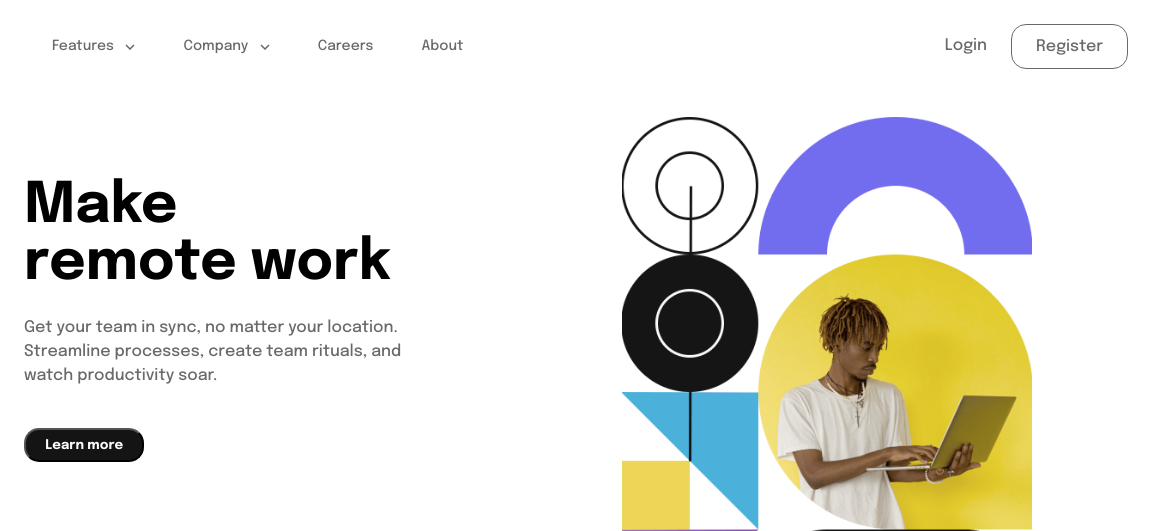
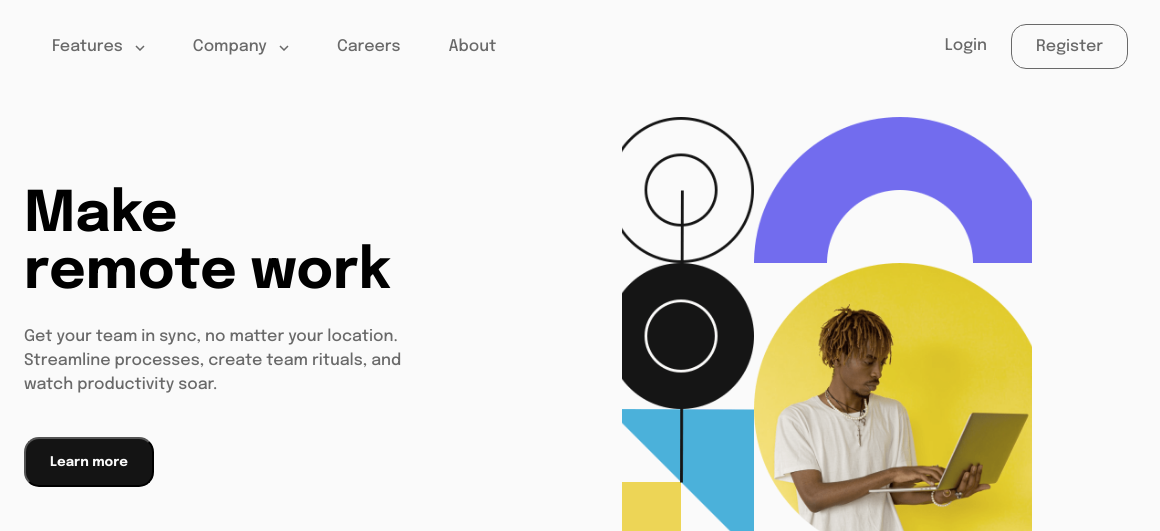
Before and after one commit to Jaganravichandran/challenges, a plain HTML site: page intro-section-with-dropdown-navigation-main/index.html in a window 1280 px wide. Shown: the top 531 px of the page, 120-1280 px from the left. Drawn offline with Linux system fonts and the light colour scheme.

Commit message:
Fix: nav alignment issue

```diff
--- a/intro-section-with-dropdown-navigation-main/style.css
+++ b/intro-section-with-dropdown-navigation-main/style.css
@@ -35,6 +35,7 @@
 
 body {
   font-family: var(--font-family);
+  background-color: var(--neutral-black);
 }
 
 ul {
@@ -55,6 +56,7 @@ a {
   display: flex;
   justify-content: space-between;
   padding: 1.5rem 1rem;
+  background-color: var(--neutral-white);
 }
 
 #menu-button {
@@ -70,6 +72,9 @@ a {
 .main-container {
   display: flex;
   flex-direction: column-reverse;
+  height: 75%;
+  margin-bottom: 3rem;
+  background-color: var(--neutral-white);
 }
 
 .hero-image img {
@@ -254,6 +259,7 @@ a {
 
   body {
     height: 100vh !important;
+    background-color: var(--neutral-white);
   }
 
   .menu-button {
@@ -304,7 +310,7 @@ a {
     gap: 3rem;
   }
   .nav-items li {
-    font-size: 14px;
+    font-size: 16px;
     font-weight: var(--fw-regular);
   }
   .buttons {
@@ -323,8 +329,9 @@ a {
     flex-direction: row;
     /* gap: 5rem; */
     width: 80%;
-    /* height: 70%; */
+    height: 73%;
     margin: 1.5rem auto 4rem;
+    background-color: var(--neutral-white);
   }
   .hero-image {
     width: 40%;
@@ -355,6 +362,7 @@ a {
   }
   .button-learn button {
     margin: 0;
+    padding: 1rem 1.5rem;
   }
 
   .brands {
```
